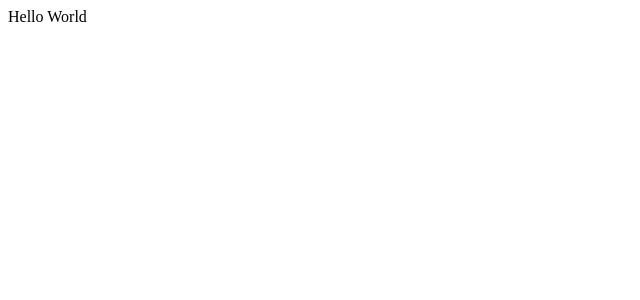
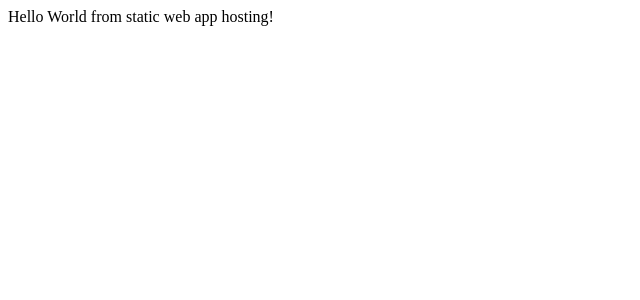
Before and after one commit to kunalchandratre1/staticwebappdemo, an Angular app: page / in a window 1280 px wide. Shown: the top 300 px of the page, without its empty margins (0-640 px from the left). Built offline with nearby package versions, Linux system fonts and the light colour scheme.

Commit message:
dry run 1
dry run 1

```diff
--- a/src/app/app.component.ts
+++ b/src/app/app.component.ts
@@ -5,5 +5,5 @@ import { Component } from '@angular/core';
   template: `<div>Hello {{value}}</div>`,
 })
 export class AppComponent {
-  value = 'World';
+  value = 'World from static web app hosting!';
 }
```
